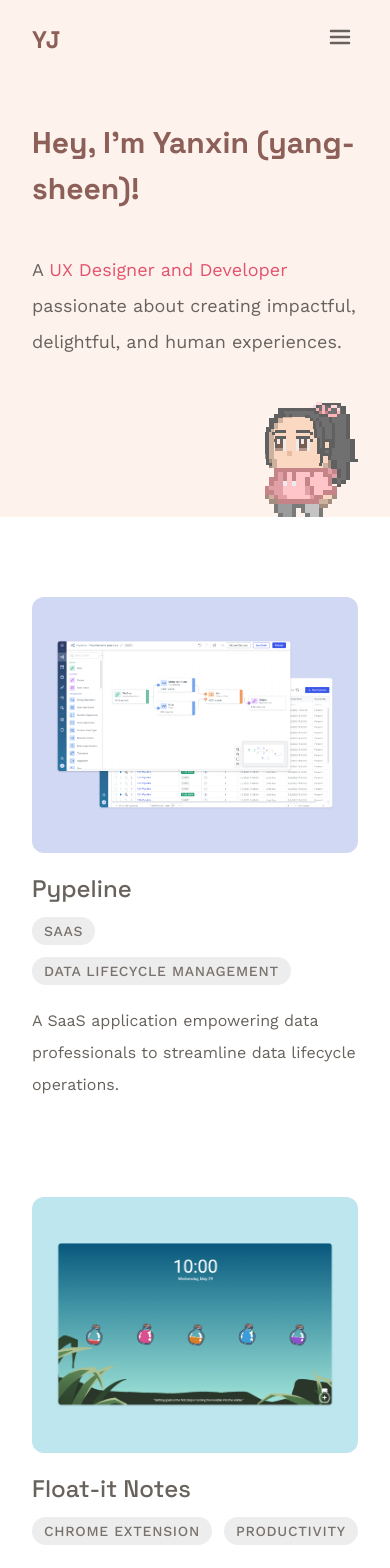
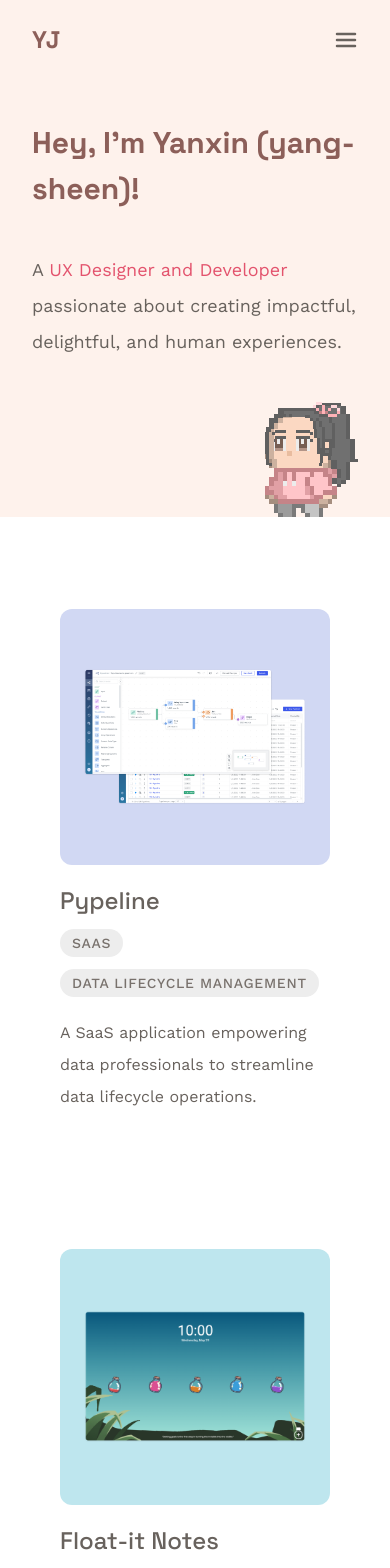
Before and after one commit to yanxinnn/portfolio, a Next.js app: page / in a window 390 px wide. Shown: the top 1568 px of the page. Built offline with nearby package versions, Linux system fonts and the light colour scheme.

Commit message:
better ui on home page

```diff
--- a/src/app/page.tsx
+++ b/src/app/page.tsx
@@ -31,8 +31,8 @@ export default function Home() {
       </div>
 
       {/* Projects */}
-      <div className="bg-white self-stretch pt-20 pb-28 px-8 sm:px-12">
-        <div className="grid grid-cols-1 lg:grid-cols-2 max-w-[62rem] m-auto gap-x-[4.5rem] gap-y-24">
+      <div className="bg-white self-stretch pt-16 pb-24 px-8 sm:px-12">
+        <div className="grid grid-cols-1 lg:grid-cols-2 max-w-[62rem] m-auto gap-x-5 gap-y-20">
           <ProjectCard
             title="Pypeline"
             pageLink="pypeline"
--- a/src/components/Header.tsx
+++ b/src/components/Header.tsx
@@ -3,11 +3,27 @@
 import Link from "next/link";
 import { CopyEmailButton } from "./CopyEmailButton";
 import { ExternalLinkIcon } from "./icons/ExternalLinkIcon";
-import { useState } from "react";
+import { useState, useEffect } from "react";
 import { HamburgerMenuIcon } from "./icons/HamburgerMenuIcon";
 
 export function Header() {
   const [isOpen, setIsOpen] = useState(false);
+  const [isScrolled, setIsScrolled] = useState(false);
+
+  useEffect(() => {
+    const handleScroll = () => {
+      if (window.scrollY > 0) {
+        setIsScrolled(true);
+      } else {
+        setIsScrolled(false);
+      }
+    };
+    window.addEventListener("scroll", handleScroll);
+
+    return () => {
+      window.removeEventListener("scroll", handleScroll);
+    };
+  }, []);
 
   return (
     <nav className="self-stretch sticky top-0 z-10">
@@ -19,7 +35,13 @@ export function Header() {
           YJ
         </Link>
 
-        <div className="gap-10 text-lg font-medium hidden sm:flex">
+        <div
+          className={`gap-10 text-lg font-medium hidden sm:flex ${
+            isScrolled
+              ? "bg-white/50 backdrop-blur-md shadow-md rounded-full absolute top-3 right-6 px-6 py-3"
+              : ""
+          }`}
+        >
           {/* Contact info */}
           <Link
             href="https://www.linkedin.com/in/yanxinn/"
@@ -41,14 +63,21 @@ export function Header() {
           </Link>
         </div>
 
-        <button className="sm:hidden p-0" onClick={() => setIsOpen(!isOpen)}>
+        <button
+          className={`sm:hidden p-0 ${
+            isScrolled
+              ? "bg-white/40 backdrop-blur-md shadow-md rounded-full absolute top-4 right-5 p-3"
+              : ""
+          }`}
+          onClick={() => setIsOpen(!isOpen)}
+        >
           <HamburgerMenuIcon className="hover:text-lightAccent-300" />
         </button>
       </nav>
 
       {isOpen && (
         <div className="relative sm:hidden">
-          <div className="absolute top-0 right-8 flex flex-col gap-4 text-lg font-medium p-6 bg-white w-60 rounded-lg shadow-md">
+          <div className="absolute top-0 right-8 flex flex-col gap-4 text-lg font-medium p-6 bg-white w-56 border border-neutral-200 rounded-lg shadow-md">
             <Link
               href="https://www.linkedin.com/in/yanxinn/"
               target="_blank"
--- a/src/components/ProjectCard.tsx
+++ b/src/components/ProjectCard.tsx
@@ -12,7 +12,7 @@ type ProjectCardProps = {
 export function ProjectCard(props: ProjectCardProps) {
   return (
     <Link href={"projects/" + props.pageLink} className="group">
-      <div className="flex flex-col gap-5">
+      <div className="flex flex-col gap-5 hover:bg-neutral-100 rounded-xl p-7">
         {/* Project image */}
         <div
           className={`${props.backgroundColor} flex rounded-xl h-[16rem] md:h-[22.5rem]`}
@@ -29,7 +29,10 @@ export function ProjectCard(props: ProjectCardProps) {
 
           <div className="flex flex-wrap gap-3">
             {props.tags.map((tag) => (
-              <div key={tag} className="bg-neutral-150 rounded-full">
+              <div
+                key={tag}
+                className="bg-neutral-150 group-hover:bg-neutral-200 rounded-full"
+              >
                 <h3>{tag}</h3>
               </div>
             ))}
--- a/src/components/icons/HamburgerMenuIcon.tsx
+++ b/src/components/icons/HamburgerMenuIcon.tsx
@@ -6,9 +6,9 @@ export function HamburgerMenuIcon(props: IconProps) {
   return (
     <svg
       xmlns="http://www.w3.org/2000/svg"
-      width="30"
-      height="30"
-      viewBox="0 0 30 30"
+      width="24"
+      height="24"
+      viewBox="0 0 24 24"
       fill="none"
       stroke="currentColor"
       strokeWidth="2.5"
```
